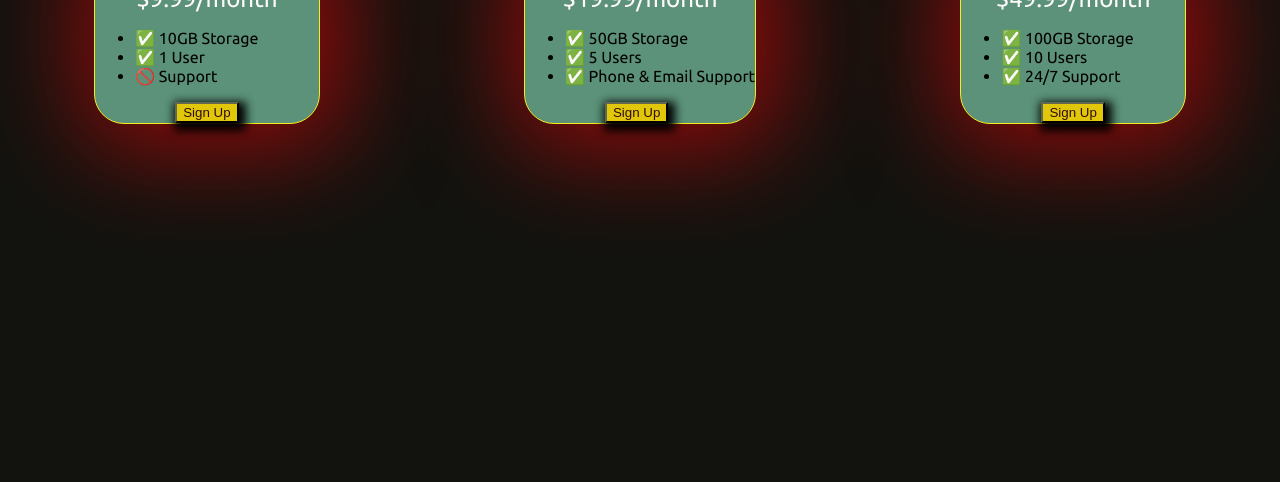
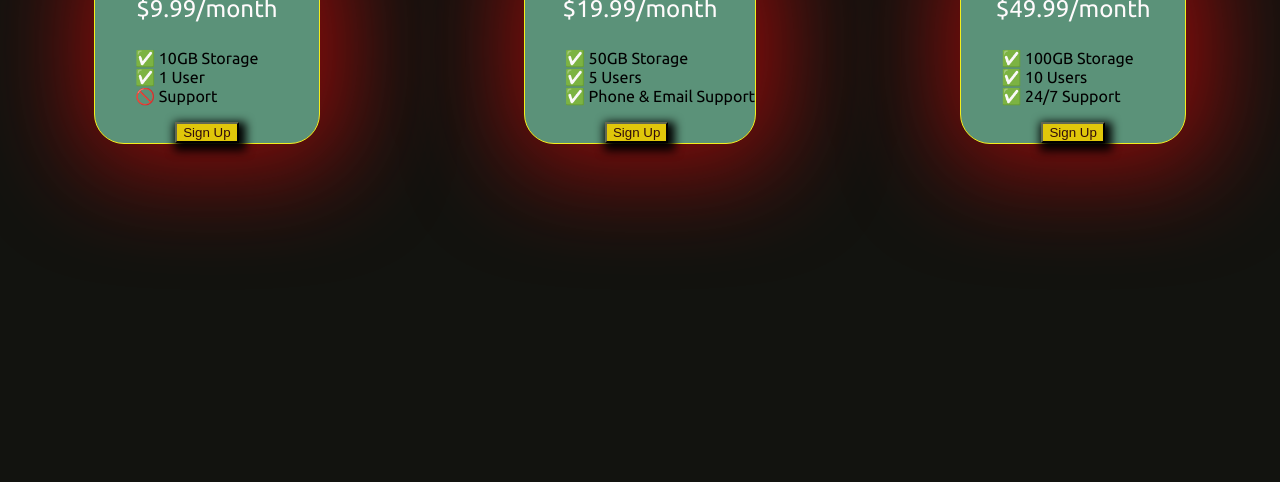
Before and after one commit to shreejarayy/pricingtable, a plain HTML site: page index.html in a window 1280 px wide. Shown: the part 318-800 px from the top of the page. Drawn offline with Linux system fonts and the light colour scheme; a web font is replaced by a local one.

Commit message:
Update index.html

```diff
--- a/index.html
+++ b/index.html
@@ -59,6 +59,7 @@
     .plan-price{
       color: #FFFBFC;
       text-align: center;
+      padding: 10px;
       font-family: 'Ubuntu', sans-serif;
       font-size: 1.5rem;
     }
@@ -67,6 +68,7 @@
       font-family: 'Ubuntu', sans-serif;
       color: black;
       align-items: center;
+      list-style: none;
     }
 
   .plan-button{
```
